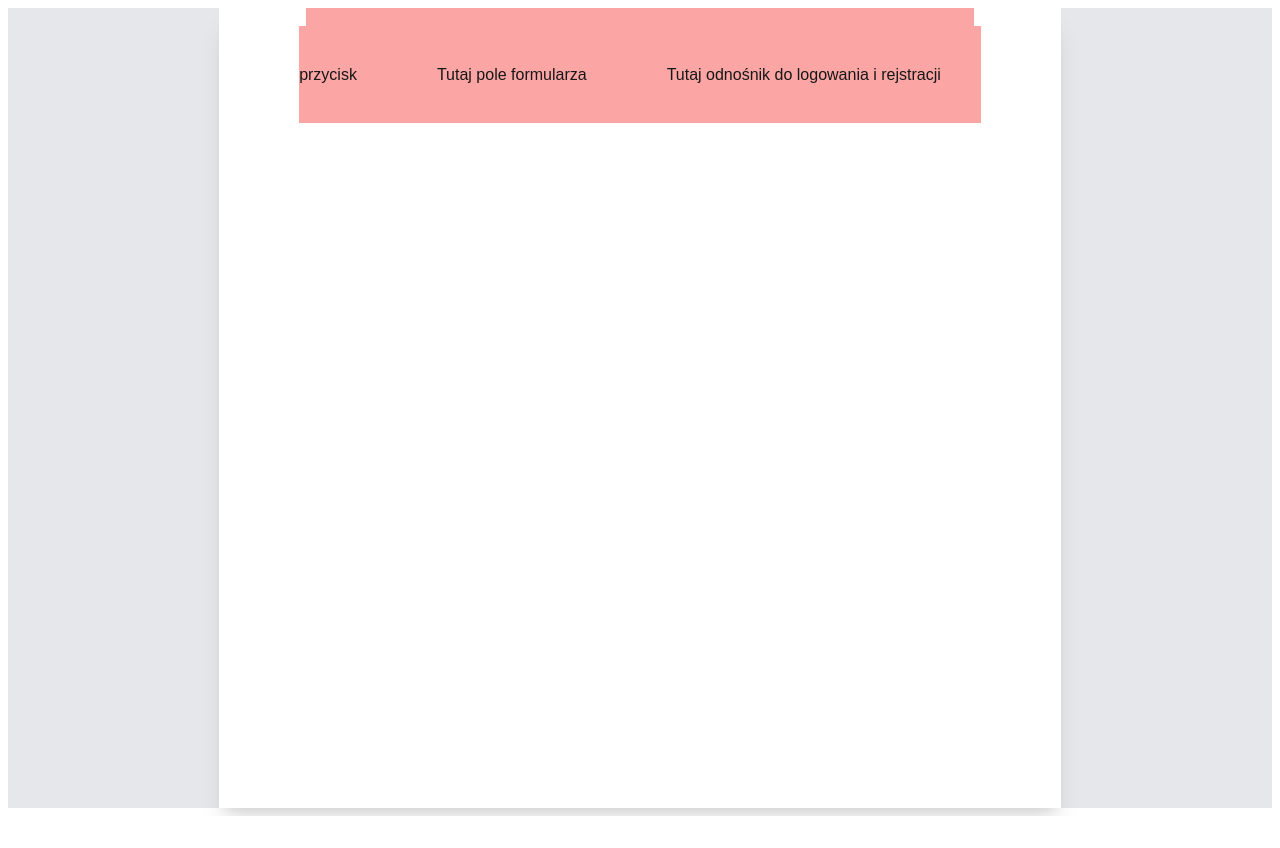
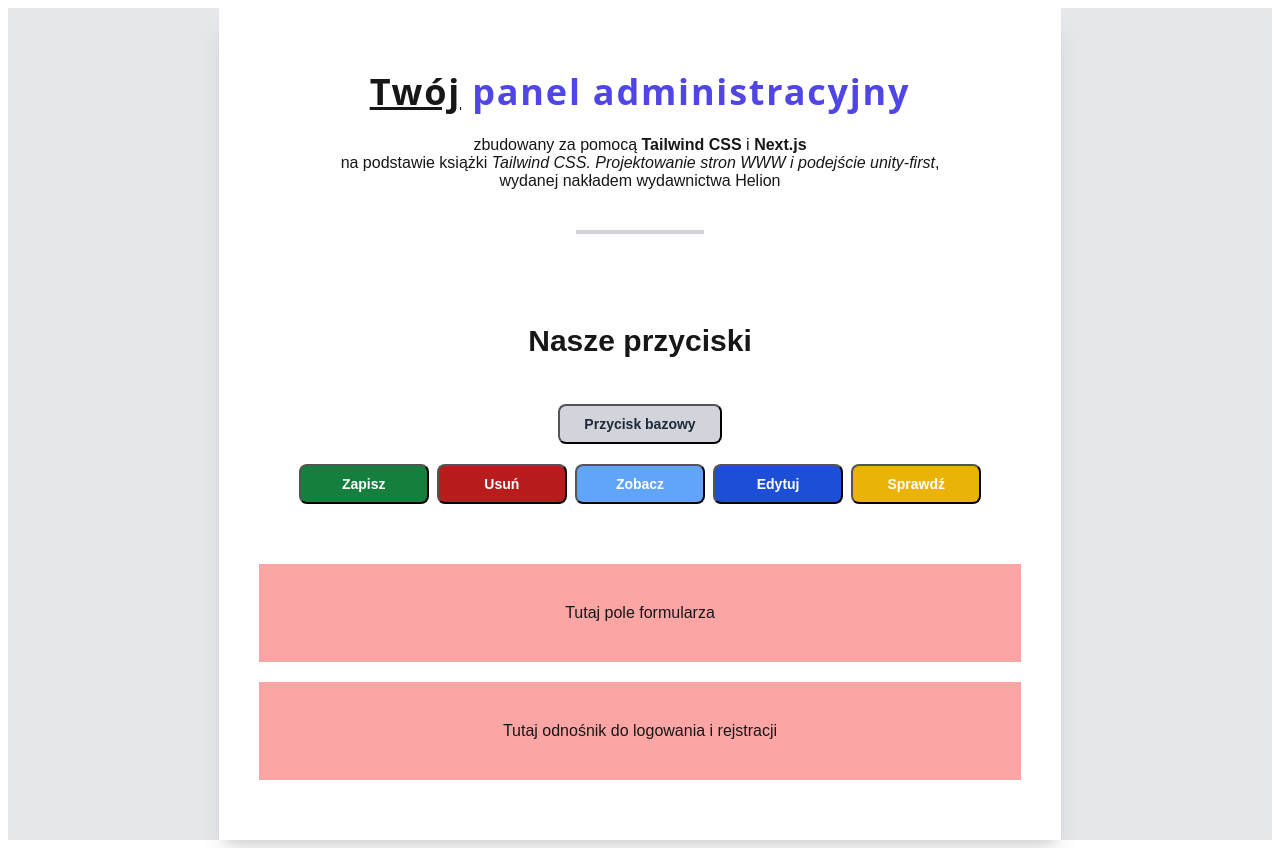
Before and after one commit to MarcinJar/admin-pamel, a Next.js app: page / in a window 1280 px wide. Before the commit the page ends 816 px from the top, so only its background shows below. Built offline with nearby package versions, Linux system fonts and the light colour scheme.

Commit message:
Add buttons components

```diff
--- /dev/null
+++ b/components/button/Button.js
@@ -0,0 +1,8 @@
+
+export default function Button({ type = 'button', className = '', children, ...props}) {
+	return (
+		<button type={type} className={`btn ${className}`} {...props}>
+			{children}
+		</button>
+	)
+}
--- /dev/null
+++ b/components/button/ButtonDanger.js
@@ -0,0 +1,9 @@
+import Button from "./Button";
+
+export default function ButtonDanger({type = 'button', className = '', children, props}) {
+  return (
+    <Button {...props} type={type} className={`btn-danger ${className}`}>
+      {children}
+    </Button>
+  )
+}
--- /dev/null
+++ b/components/button/ButtonInfo.js
@@ -0,0 +1,9 @@
+import Button from "./Button";
+
+export default function ButtonInfo({type = 'button', className = '', children, props}) {
+  return (
+    <Button {...props} type={type} className={`btn-info ${className}`}>
+      {children}
+    </Button>
+  )
+}
--- /dev/null
+++ b/components/button/ButtonPrimary.js
@@ -0,0 +1,9 @@
+import Button from "./Button";
+
+export default function ButtonPrimary({type = 'button', className = '', children, props}) {
+  return (
+    <Button {...props} type={type} className={`btn-primary ${className}`}>
+      {children}
+    </Button>
+  )
+}
--- /dev/null
+++ b/components/button/ButtonSuccess.js
@@ -0,0 +1,9 @@
+import Button from "./Button";
+
+export default function ButtonSuccess({type = 'button', className = '', children, props}) {
+  return (
+    <Button {...props} type={type} className={`btn-success ${className}`}>
+      {children}
+    </Button>
+  )
+}
--- /dev/null
+++ b/components/button/ButtonWarning.js
@@ -0,0 +1,9 @@
+import Button from "./Button";
+
+export default function ButtonWarning({type = 'button', className = '', children, props}) {
+  return (
+    <Button {...props} type={type} className={`btn-warning ${className}`}>
+      {children}
+    </Button>
+  )
+}
--- a/pages/index.js
+++ b/pages/index.js
@@ -1,32 +1,53 @@
+import Button from "@/components/button/Button";
+import ButtonDanger from "@/components/button/ButtonDanger";
+import ButtonInfo from "@/components/button/ButtonInfo";
+import ButtonPrimary from "@/components/button/ButtonPrimary";
+import ButtonSuccess from "@/components/button/ButtonSuccess";
+import ButtonWarning from "@/components/button/ButtonWarning";
 
 export default function Home() {
   return (
-    <dev className="flex justify-center min-h-screen bg-gray-200">
+    <div className="flex justify-center min-h-screen bg-gray-200">
       <div className="bg-white shadow-xl min-h-full
         w-full md:w-10/12
         lg:w-3/4 xl:w-2/3 2xl:w-1/2">
           <div className="p-10 text-center">
-            <dev className="p-10 my-5 bg-red-300">
-              Tutaj tytuł
-            </dev>
-            <dev className="p-10 my-5 bg-red-300">
-              Tutaj opis
-            </dev>
-            <dev className="p-10 my-5 bg-red-300">
-              Tutaj linia pozioma - separator
-            </dev>
-            <dev className="p-10 my-5 bg-red-300">
-              Tutaj przycisk
-            </dev>
-            <dev className="p-10 my-5 bg-red-300">
+            <h1 className="text-4xl font-sans antialiased tracking-wider">
+              <span className="font-extrabold underline">Twój</span>
+              <strong className="text-indigo-600"> panel administracyjny</strong>
+            </h1>
+            <div className="my-5 antialiased">
+              zbudowany za pomocą <strong>Tailwind CSS</strong> i <strong>Next.js</strong>
+              <br />
+              na podstawie książki <em>Tailwind CSS. Projektowanie stron WWW i podejście unity-first</em>,
+              <br />
+              wydanej nakładem wydawnictwa Helion
+            </div>
+            <span className="separator-horizontal">
+            </span>
+            <div className="p-10 mb-5">
+              <div className="flex flex-col">
+                <h2 className="text-3xl">Nasze przyciski</h2>
+                <div className="text-center my-5">
+                  <Button>Przycisk bazowy</Button>
+                </div>
+                <div className="grid grid-cols-5 gap-2">
+                  <ButtonSuccess>Zapisz</ButtonSuccess>
+                  <ButtonDanger>Usuń</ButtonDanger>
+                  <ButtonInfo>Zobacz</ButtonInfo>
+                  <ButtonPrimary>Edytuj</ButtonPrimary>
+                  <ButtonWarning>Sprawdź</ButtonWarning>
+                </div>
+              </div>
+            </div>
+            <div className="p-10 my-5 bg-red-300">
               Tutaj pole formularza
-            </dev>
-            <dev className="p-10 my-5 bg-red-300">
+            </div>
+            <div className="p-10 my-5 bg-red-300">
               Tutaj odnośnik do logowania i rejstracji
-            </dev>
+            </div>
           </div>
-
       </div>
-    </dev>
+    </div>
   );
 }
--- /dev/null
+++ b/styles/components/button.css
@@ -0,0 +1,27 @@
+
+.btn {
+  @apply h-10 px-6 py-2 rounded-lg text-sm font-semibold bg-gray-300
+        text-gray-800 whitespace-nowrap inline-flex items-center transition-colors
+        antialiased hover:bg-opacity-80 focus:bg-opacity-80 focus:outline-none
+        focus:ring focus:border-blue-300 justify-center
+}
+
+.btn-success {
+  @apply bg-green-700 text-white
+}
+
+.btn-warning {
+  @apply bg-yellow-500 text-white
+}
+
+.btn-primary {
+  @apply bg-blue-700 text-white
+}
+
+.btn-info {
+  @apply bg-blue-400 text-white
+}
+
+.btn-danger {
+  @apply bg-red-700 text-white
+}
--- /dev/null
+++ b/styles/components/separator.css
@@ -0,0 +1,5 @@
+
+
+.separator-horizontal {
+	@apply border-b-4 bg-gray-300 w-32 inline-block my-5 h-1
+}
--- a/styles/globals.css
+++ b/styles/globals.css
@@ -1,6 +1,8 @@
-@tailwind base;
-@tailwind components;
-@tailwind utilities;
+@import "tailwindcss/base";
+@import "tailwindcss/components";
+@import "components/separator.css";
+@import "components/button.css";
+@import "tailwindcss/utilities";
 
 :root {
   --background: #ffffff;
@@ -34,7 +36,3 @@ body {
     @apply text-2xl
   }
 }
-
-.btn {
-  @apply bg-gray-400 border-gray-400 h-10 px-4 py-1 rounded
-}
```
